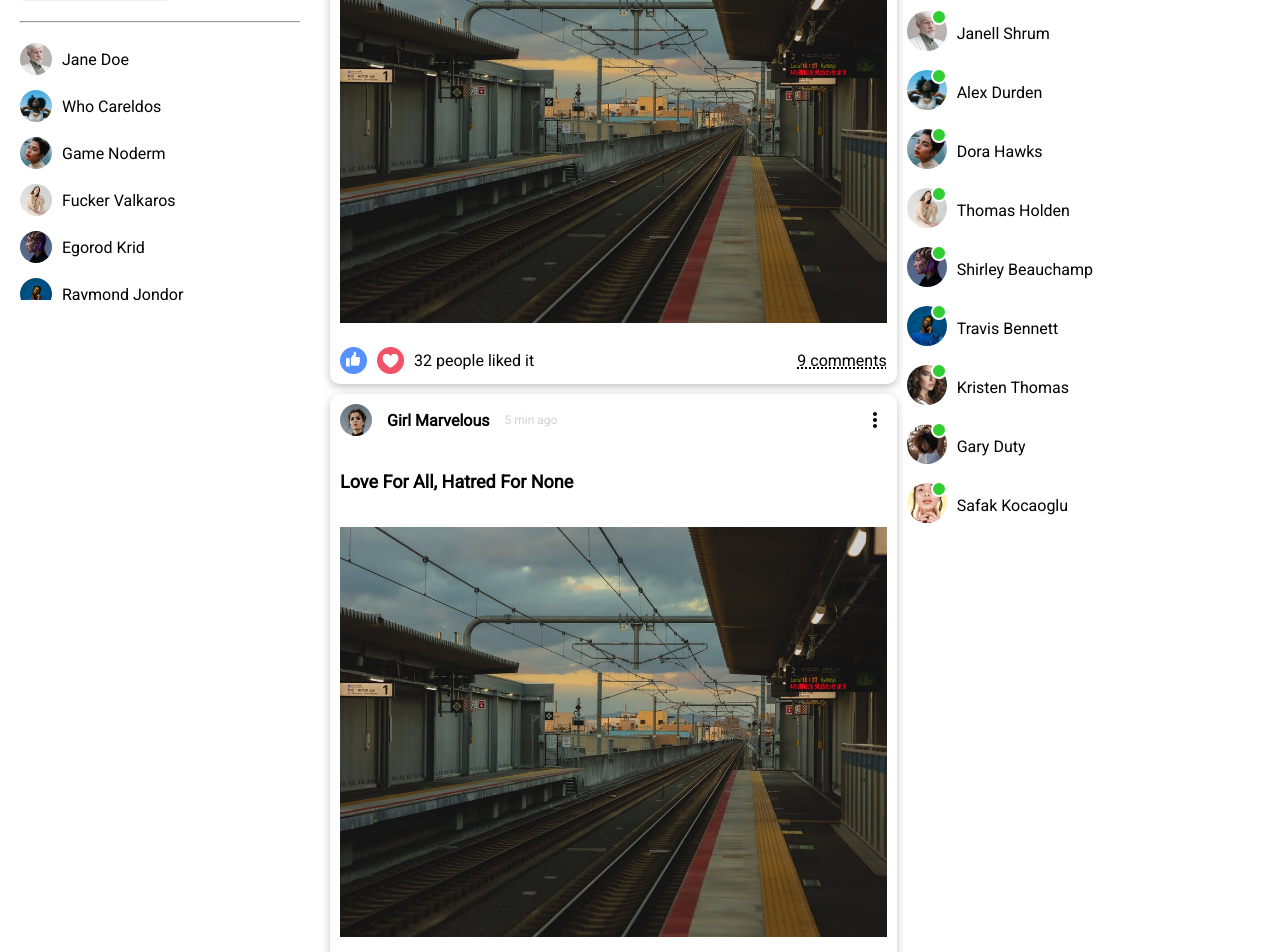
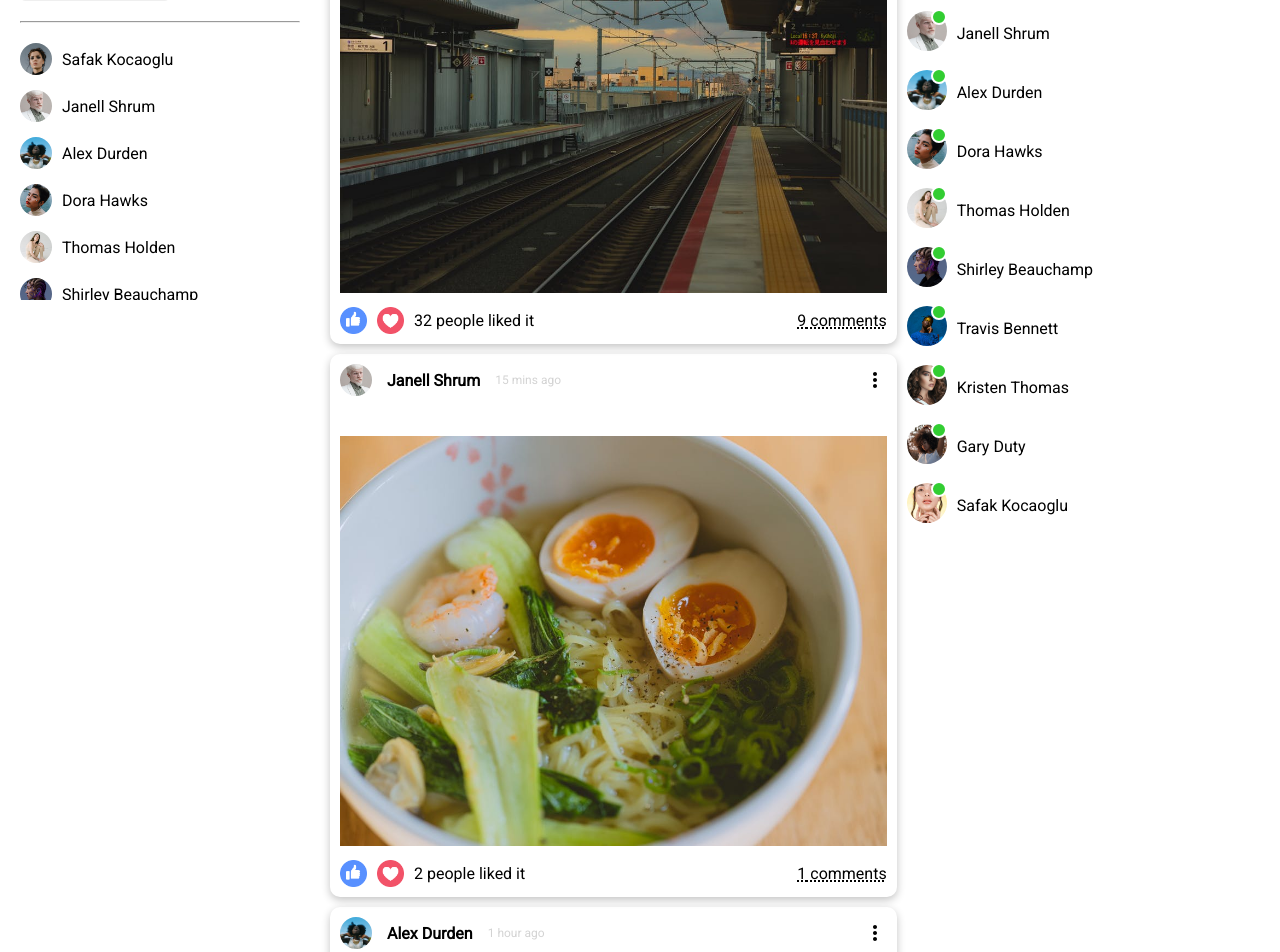
Before and after one commit to virtuozv/miniprojectsreact, a React (Create React App) app in the folder 3-ui-design-sn/: page / in a window 1280 px wide. Shown: the part 500-1452 px from the top of the page. Built offline with nearby package versions, Linux system fonts and the light colour scheme.

Commit message:
dev friends

```diff
--- /dev/null
+++ b/3-ui-design-sn/src/components/closeFriend/CloseFriend.jsx
@@ -0,0 +1,11 @@
+import "./closeFriend.css";
+function CloseFriend({ user }) {
+  return (
+    <li className="sidebarFriend">
+      <img className="sidebarFriendImg" src={user.profilePicture} alt="" />
+      <span className="sidebarFriendName">{user.username}</span>
+    </li>
+  );
+}
+
+export default CloseFriend;
--- a/3-ui-design-sn/src/components/feed/Feed.jsx
+++ b/3-ui-design-sn/src/components/feed/Feed.jsx
@@ -1,14 +1,15 @@
 import Post from "../post/Post";
 import Share from "../share/Share";
 import "./feed.css";
+import { Posts } from "../../dummyData";
 
 const Feed = () => {
   return (
     <div className="feed">
       <Share />
-      <Post />
-      <Post />
-      <Post />
+      {Posts.map((i) => (
+        <Post key={i.id} item={i} />
+      ))}
     </div>
   );
 };
--- a/3-ui-design-sn/src/components/online/online.css
+++ b/3-ui-design-sn/src/components/online/online.css
@@ -2,6 +2,7 @@
     display: flex;
     align-items: center;
     margin-bottom: 15px;
+    cursor: pointer;
   }
 
   .rightbarProfileImgContainer {
--- a/3-ui-design-sn/src/components/post/Post.jsx
+++ b/3-ui-design-sn/src/components/post/Post.jsx
@@ -1,32 +1,39 @@
 import "./post.css";
 import { MoreVert } from "@material-ui/icons";
+import { Users } from "../../dummyData";
 
-const Post = () => {
+const Post = ({ item }) => {
   return (
     <>
       <div className="postContainer">
         <div className="postInformation">
           <div className="postTopLeft">
-            <img src="/assets/person/1.jpeg" alt="" className="postImg" />
-            <div className="persona">Girl Marvelous</div>
-            <div className="postData">5 min ago</div>
+            <img
+              src={Users.filter((u) => u.id === item.userId)[0].profilePicture}
+              alt=""
+              className="postImg"
+            />
+            <div className="persona">
+              {Users.filter((u) => u.id === item.userId)[0].username}
+            </div>
+            <div className="postData">{item.date}</div>
           </div>
           <div className="postTopRight">
             <MoreVert />
           </div>
         </div>
         <div className="postContent">
-          <div className="postTitle">Love For All, Hatred For None</div>
-          <img className="postImage" src="assets/post/1.jpeg" alt="" />
+          <div className="postTitle">{item.desc}</div>
+          <img className="postImage" src={item.photo} alt="" />
         </div>
         <div className="postBottom">
           <div className="postBottomLeft">
             <img className="likeIcon" src="assets/like.png" alt="" />
             <img className="likeIcon" src="assets/heart.png" alt="" />
-            <span className="postLikeCounter">32 people liked it</span>
+            <span className="postLikeCounter">{item.like} people liked it</span>
           </div>
           <div className="postBottomRight">
-            <span className="postCommentText">9 comments</span>
+            <span className="postCommentText">{item.comment} comments</span>
           </div>
         </div>
       </div>
--- a/3-ui-design-sn/src/components/post/post.css
+++ b/3-ui-design-sn/src/components/post/post.css
@@ -17,7 +17,7 @@
 .postInformation {
     display: flex;
     align-items: center;
-    margin-bottom: 15px;
+    margin-bottom: 5px;
     justify-content: space-between;
 }
 
@@ -46,12 +46,12 @@
 .postTitle {
     font-weight: bold;
     font-size: 18px;
-    margin-bottom: 15px;
+    margin-bottom: 5px;
 }
 
 
 .postContent {
-    margin: 20px 0;
+    margin: 10px 0;
 }
 
 .postImage {
--- a/3-ui-design-sn/src/components/sidebar/Sidebar.jsx
+++ b/3-ui-design-sn/src/components/sidebar/Sidebar.jsx
@@ -10,7 +10,8 @@ import {
   Event,
   School,
 } from "@material-ui/icons";
-
+import { Users } from "../../dummyData";
+import CloseFriend from "../closeFriend/CloseFriend";
 const Sidebar = () => {
   return (
     <div className="sidebar">
@@ -56,54 +57,9 @@ const Sidebar = () => {
         <button className="sidebarButton">Show More</button>
         <hr className="sidebarHr" />
         <ul className="sidebarFriendList">
-          <li className="sidebarFriend">
-            <img
-              className="sidebarFriendImg"
-              src="/assets/person/2.jpeg"
-              alt=""
-            />
-            <span className="sidebarFriendName">Jane Doe</span>
-          </li>
-          <li className="sidebarFriend">
-            <img
-              className="sidebarFriendImg"
-              src="/assets/person/3.jpeg"
-              alt=""
-            />
-            <span className="sidebarFriendName">Who Careldos</span>
-          </li>
-          <li className="sidebarFriend">
-            <img
-              className="sidebarFriendImg"
-              src="/assets/person/4.jpeg"
-              alt=""
-            />
-            <span className="sidebarFriendName">Game Noderm</span>
-          </li>
-          <li className="sidebarFriend">
-            <img
-              className="sidebarFriendImg"
-              src="/assets/person/5.jpeg"
-              alt=""
-            />
-            <span className="sidebarFriendName">Fucker Valkaros</span>
-          </li>
-          <li className="sidebarFriend">
-            <img
-              className="sidebarFriendImg"
-              src="/assets/person/6.jpeg"
-              alt=""
-            />
-            <span className="sidebarFriendName">Egorod Krid</span>
-          </li>
-          <li className="sidebarFriend">
-            <img
-              className="sidebarFriendImg"
-              src="/assets/person/7.jpeg"
-              alt=""
-            />
-            <span className="sidebarFriendName">Raymond Jondor</span>
-          </li>
+          {Users.map((u) => (
+            <CloseFriend key={u.id} user={u} />
+          ))}
         </ul>
       </div>
     </div>
--- a/3-ui-design-sn/src/components/sidebar/sidebar.css
+++ b/3-ui-design-sn/src/components/sidebar/sidebar.css
@@ -2,6 +2,8 @@
     flex: 3;
     height: calc(100vh - 50px);
     overflow-y: scroll;
+    position: sticky;
+    top: 50px;
 }
 
 ::-webkit-scrollbar {
@@ -27,6 +29,7 @@
 .sidebarListItem {
     display: flex;
     align-items: center;
+    cursor: pointer;
     margin-bottom: 20px;
 }
 
@@ -56,6 +59,7 @@
     display: flex;
     align-items: center;
     margin-bottom: 15px;
+    cursor: pointer;
 }
 
 .sidebarFriendImg {
--- a/3-ui-design-sn/src/components/topbar/Topbar.jsx
+++ b/3-ui-design-sn/src/components/topbar/Topbar.jsx
@@ -3,7 +3,6 @@ import { Search, Person, Chat, Notifications } from "@material-ui/icons";
 
 const Topbar = () => {
   return (
-    <div>
     <div className="topbar-container">
       <div className="topBarLeft">
         <div className="logo">Social Network</div>
@@ -36,7 +35,6 @@ const Topbar = () => {
         <img src="/assets/person/1.jpeg" alt="" className="topbarImg" />
       </div>
     </div>
-    </div>
   );
 };
 
--- a/3-ui-design-sn/src/components/topbar/topbar.css
+++ b/3-ui-design-sn/src/components/topbar/topbar.css
@@ -1,5 +1,5 @@
 .topbar-container {
-    background-color: #1877f2;
+    background-color: green;
     display: flex;
     height: 50px;
     align-items: center;
@@ -7,6 +7,7 @@
     align-items: center;
     position: sticky;
     top: 0;
+    z-index: 999;
 }
 
 .topBarLeft {
```
Also changed, not shown: 3-ui-design-sn/src/components/closeFriend/closeFriend.css (added). Lines whose indentation alone changed are shown as unchanged.
